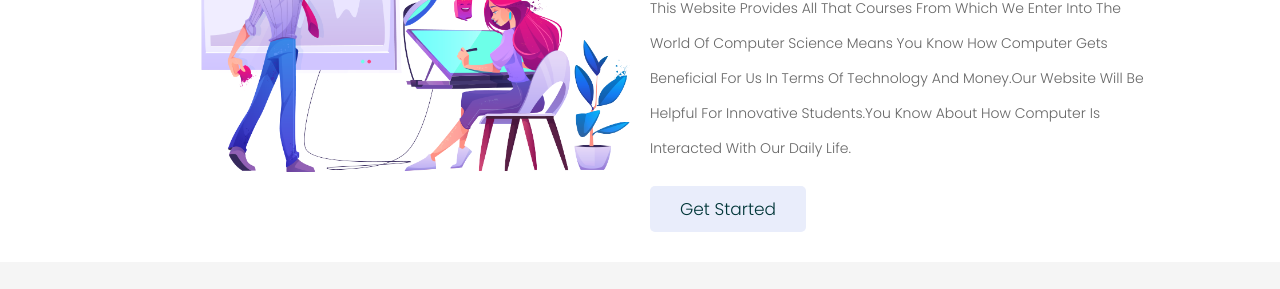
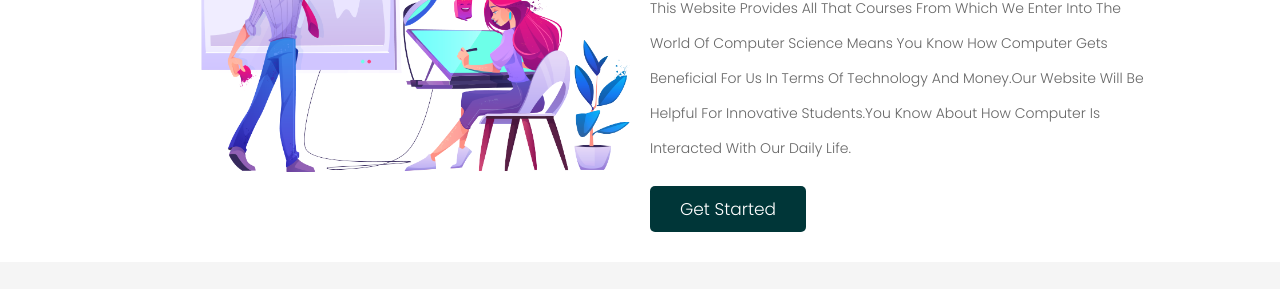
Before and after one commit to monibasz/MyFirstWebsite, a website: page index.html in a window 1280 px wide. Shown: the part 265-554 px from the top of the page. Drawn offline with Linux system fonts and the light colour scheme.

Commit message:
change button color in contact

```diff
--- a/scss/main.scss
+++ b/scss/main.scss
@@ -43,8 +43,8 @@ section {
     display: inline-block;
     margin-top: 1rem;
     padding: 1rem 3rem;
-    background: $light-blue;
-    color: $blue;
+    background:$blue;
+    color: white;
 
     cursor: pointer;
     border-radius:  .5rem;
```
Also changed, not shown: css/style.css.
